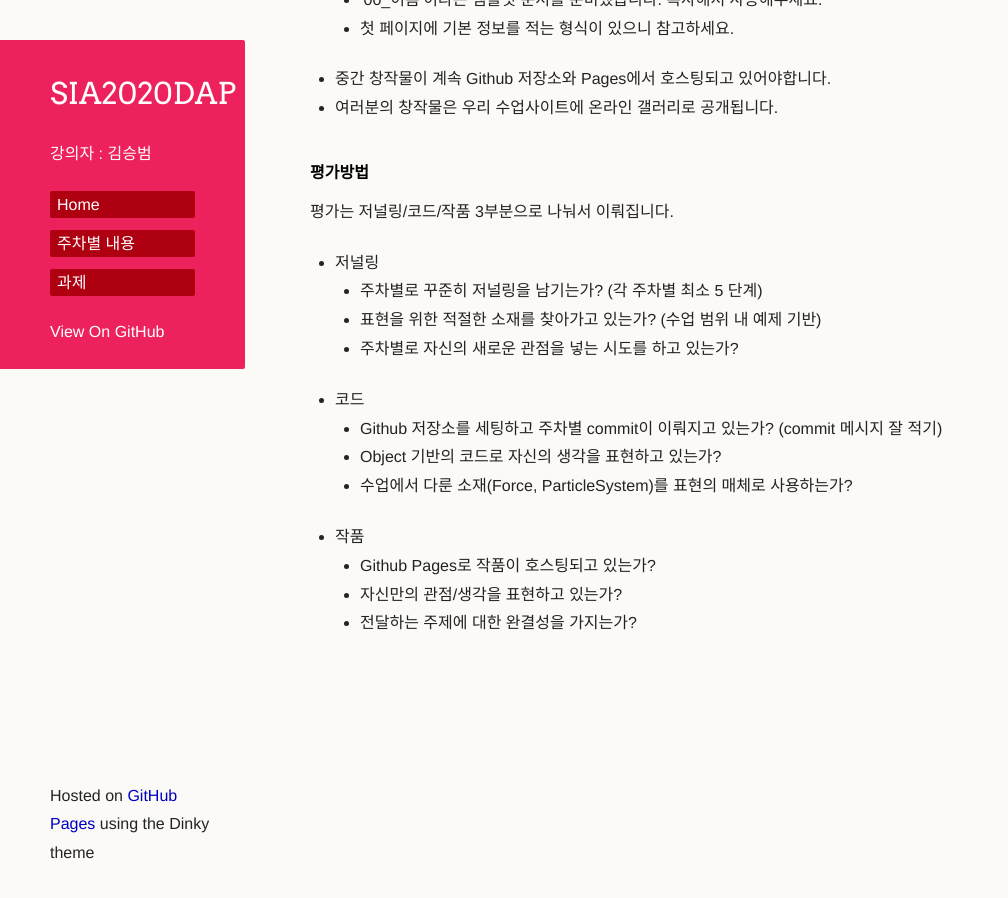
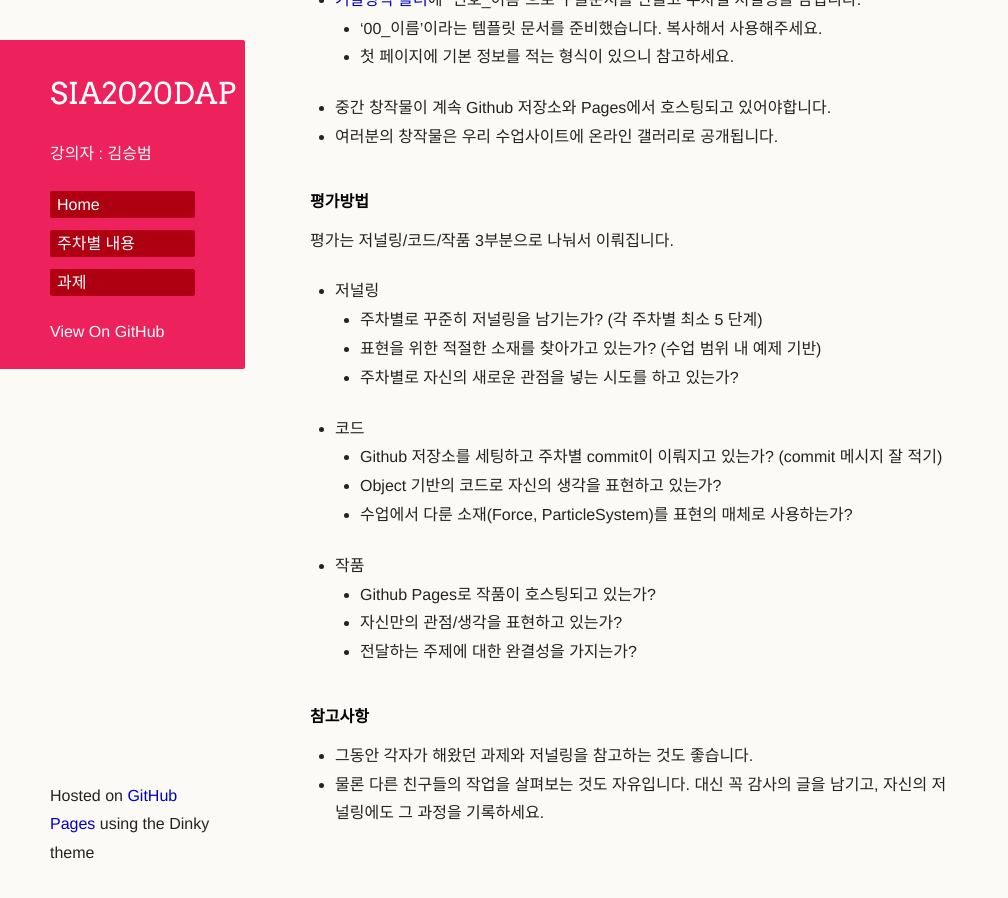
Before and after one commit to picxenk/SIA2020DAP, a Jekyll site: the page built from homework.md, in a window 1280 px wide and 900 px high, scrolled down 10166 px. Shown: the whole window, without its empty margins (0-1008 px from the left). Built offline with Jekyll 4.4.1, drawn with Linux system fonts in a browser that asks for light colours; our own code applies the rules of GitHub Pages for plain Markdown files; a script that is not in the unit is left out; the repository's description, which GitHub fills in, is left out.

Commit message:
Update homework.md

```diff
--- a/homework.md
+++ b/homework.md
@@ -279,3 +279,7 @@
    * Github Pages로 작품이 호스팅되고 있는가?
    * 자신만의 관점/생각을 표현하고 있는가?
    * 전달하는 주제에 대한 완결성을 가지는가?
+
+#### 참고사항
+ * 그동안 각자가 해왔던 과제와 저널링을 참고하는 것도 좋습니다.
+ * 물론 다른 친구들의 작업을 살펴보는 것도 자유입니다. 대신 꼭 감사의 글을 남기고, 자신의 저널링에도 그 과정을 기록하세요.
```
